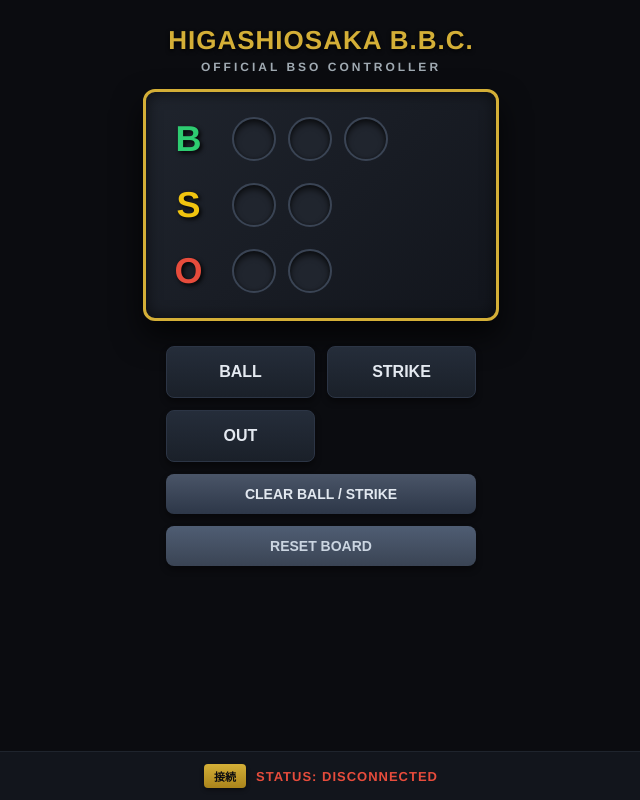
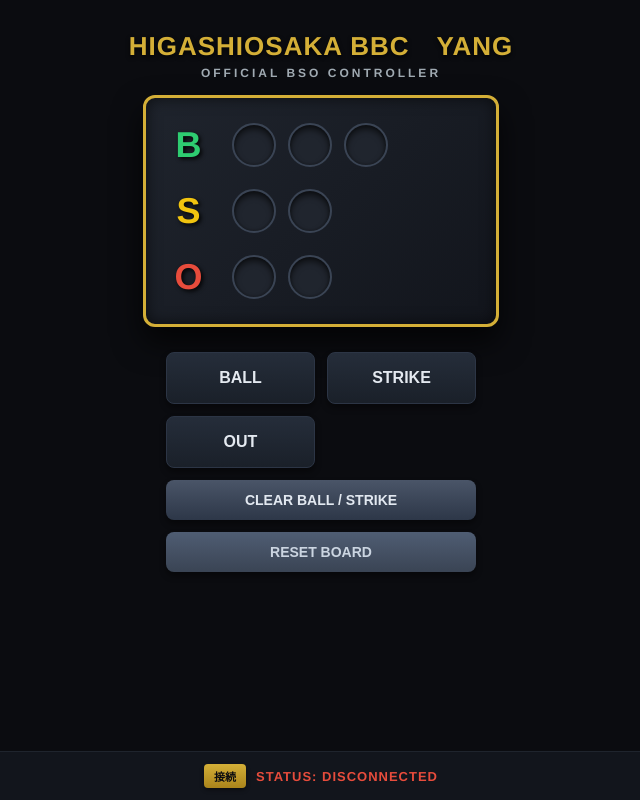
Before and after one commit to mituosan320/baseball, a plain HTML site: page index2.html in a window 1280 px wide. Shown: the whole page, without its empty margins (319-959 px from the left). Drawn offline with Linux system fonts and the light colour scheme.

Commit message:
Add files via upload

```diff
--- a/index2.html
+++ b/index2.html
@@ -180,7 +180,7 @@
 <body>
 
     <div class="header-container">
-        <h1>HIGASHIOSAKA B.B.C.</h1>
+        <h1>HIGASHIOSAKA BBC　YANG</h1>
         <div class="sub-title">OFFICIAL BSO CONTROLLER</div>
     </div>
 
```
